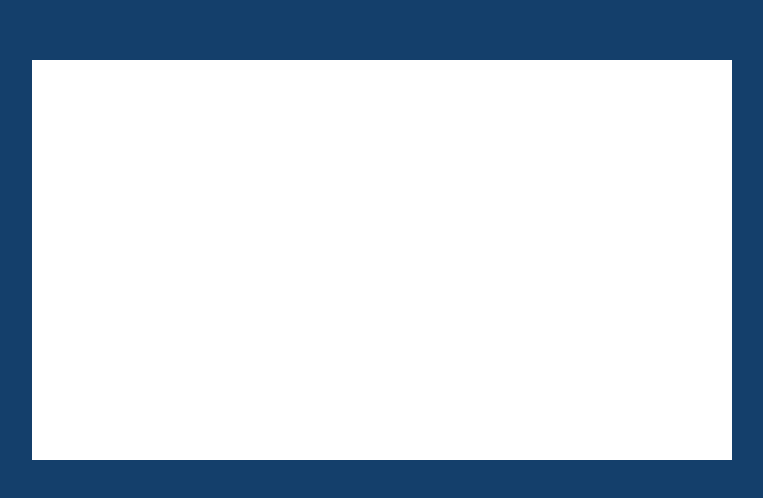
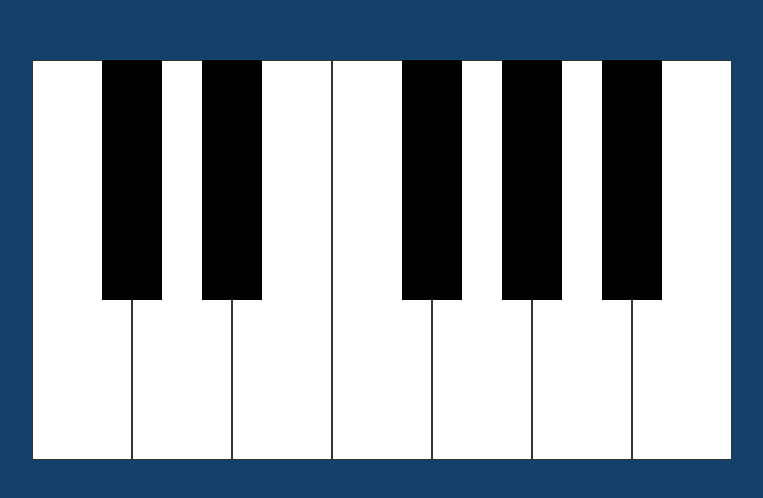
Before and after one commit to Omrironen4/piano, a plain HTML site: page index.html in a window 1280 px wide. Shown: the part 140-638 px from the top of the page, without its empty margins (258-1021 px from the left). Drawn offline with Linux system fonts and the light colour scheme.

Commit message:
finished css styling

```diff
--- a/style.css
+++ b/style.css
@@ -16,15 +16,20 @@ body {
 }
 
 .key {
-
+    height: calc(var(--width) * 4);
+    width: var(--width);
 }
 
 .white {
-    width: 100px;
-    height: 400px;
+    --width: 100px;
     background-color: white;
+    border: 1px solid #333;
 }
 
 .black {
-
+    --width: 60px;
+    background-color: black;
+    margin-left: calc(var(--width) / -2);
+    margin-right: calc(var(--width) / -2);
+    z-index: 2;
 }
```
